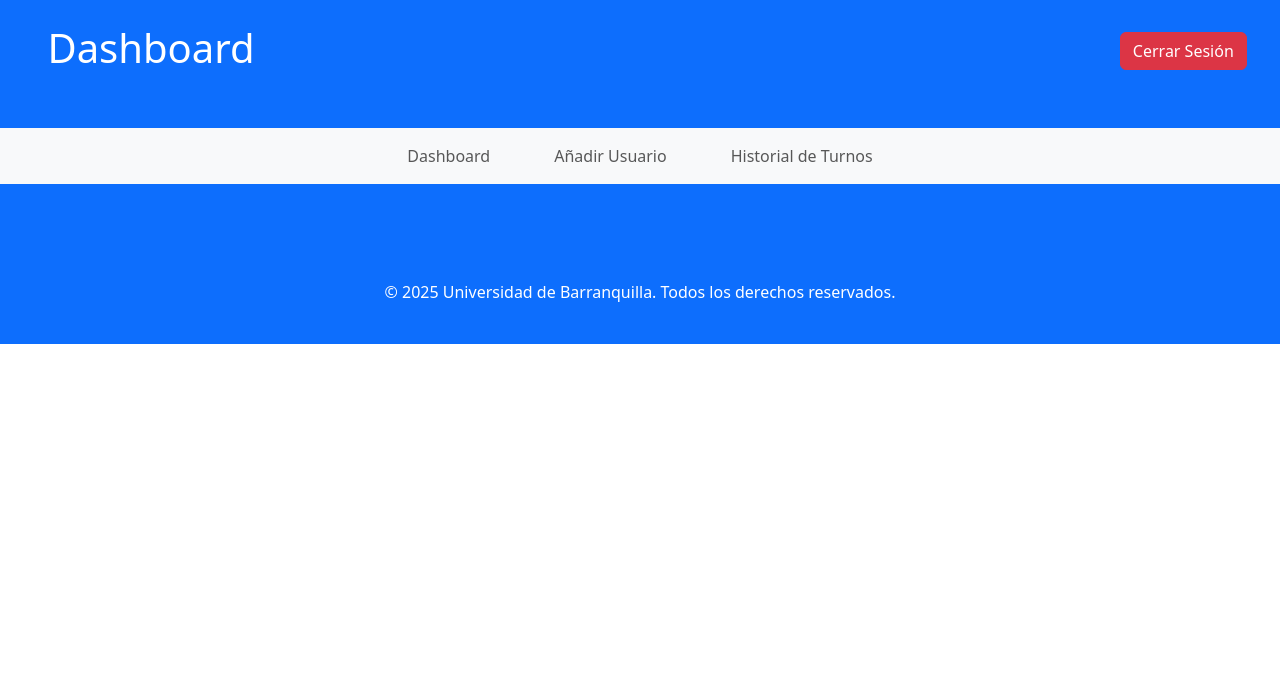
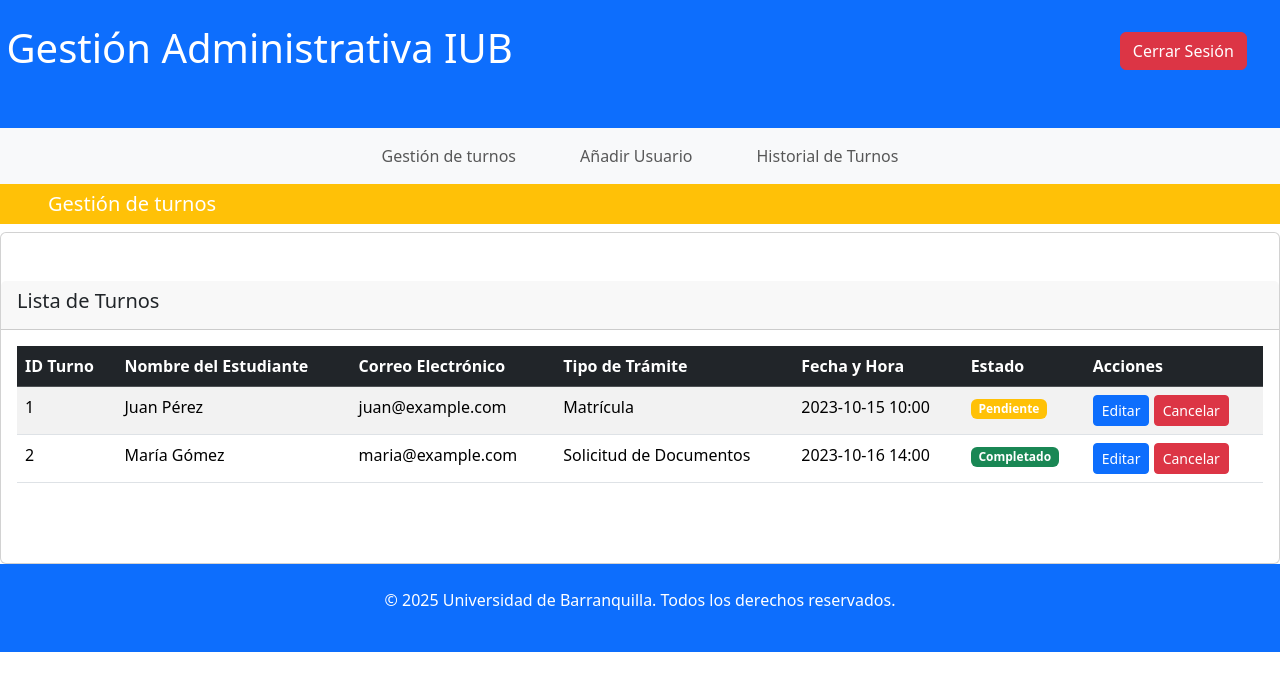
Before and after one commit to davxp/proyect_web_2Corte, a plain HTML site: page html/dashboard_admin.html in a window 1280 px wide. Drawn offline with nearby package versions, Linux system fonts and the light colour scheme.

Commit message:
segundo commit

```diff
--- a/html/agregar_user_admin.html
+++ b/html/agregar_user_admin.html
@@ -8,17 +8,17 @@
     <link rel="stylesheet" href="../bootstrap/css/bootstrap.css">
 </head>
 <body>
-        <header class="bg-primary text-white text-center py-4">
+    <header class="bg-primary text-white text-center pt-4">
         <div class="row">
-                    <div class="col-md-3">
-                        <h1>Dashboard</h1>
+                <div class="col-md-5">
+                    <h1>Gestión Administrativa IUB</h1>
                 </div>
-                     <div class=" col-md-7"></div>
+                 <div class=" col-md-5"></div>
                  <div class="col-md-2 py-2">
                      <button class="btn btn-danger" ">Cerrar Sesión</button>
                  </div>
        </div>
-           <nav class="navbar navbar-expand-lg navbar-light bg-light my-5 text-allign-center">
+       <nav class="navbar navbar-expand-lg navbar-light bg-light mt-5 text-allign-center">
         <div class="container-fluid">
             <button class="navbar-toggler" type="button" data-bs-toggle="collapse" data-bs-target="#navbarNav" aria-controls="navbarNav" aria-expanded="false" aria-label="Toggle navigation">
                 <span class="navbar-toggler-icon"></span>
@@ -27,7 +27,7 @@
                 <ul class="navbar-nav">
                     <!-- Opción 1 -->
                     <li class="nav-item mx-4">
-                            <a class="nav-link" href="dashboard_admin.html">Dashboard</a>
+                        <a class="nav-link" href="dashboard_admin.html">Gestión de turnos</a>
                     </li>
                     <!-- Opción 2 -->
                     <li class="nav-item mx-4">
@@ -41,9 +41,14 @@
             </div>
         </div>
      </nav>
+
      </header>
+
+     <h5 class=" bg-warning text-white py-2 px-5">Agregar Usuario</h5>
+
+
     <main class="container my-5">
-        <div class="row justify-content-center">
+        <div class="row justify-content-center mt-5">
             <div class="col-md-6">
                 <form id="turnoForm" class="bg-light p-4 rounded shadow">
                     <div class="mb-3">
@@ -78,10 +83,11 @@
             </div>
         </div>
     </main>
+
+    <!-- Bootstrap JS -->
+    <script src="https://cdn.jsdelivr.net/npm/bootstrap@5.3.0/dist/js/bootstrap.bundle.min.js"></script>
+</body>
 <footer class="bg-primary text-white text-center py-4 "">
     <p>© 2025 Universidad de Barranquilla. Todos los derechos reservados.</p>
 </footer>
-    <!-- Bootstrap JS -->
-    <script src="https://cdn.jsdelivr.net/npm/bootstrap@5.3.0/dist/js/bootstrap.bundle.min.js"></script>
-</body>
 </html>
--- a/html/dashboard_admin.html
+++ b/html/dashboard_admin.html
@@ -8,17 +8,17 @@
 </head>
 
 <body>
-    <header class="bg-primary text-white text-center py-4">
+    <header class="bg-primary text-white text-center pt-4">
         <div class="row">
-                <div class="col-md-3">
-                    <h1>Dashboard</h1>
+                <div class="col-md-5">
+                    <h1>Gestión Administrativa IUB</h1>
                 </div>
-                 <div class=" col-md-7"></div>
+                 <div class=" col-md-5"></div>
                  <div class="col-md-2 py-2">
                      <button class="btn btn-danger" ">Cerrar Sesión</button>
                  </div>
        </div>
-       <nav class="navbar navbar-expand-lg navbar-light bg-light my-5 text-allign-center">
+       <nav class="navbar navbar-expand-lg navbar-light bg-light mt-5 text-allign-center">
         <div class="container-fluid">
             <button class="navbar-toggler" type="button" data-bs-toggle="collapse" data-bs-target="#navbarNav" aria-controls="navbarNav" aria-expanded="false" aria-label="Toggle navigation">
                 <span class="navbar-toggler-icon"></span>
@@ -27,7 +27,7 @@
                 <ul class="navbar-nav">
                     <!-- Opción 1 -->
                     <li class="nav-item mx-4">
-                        <a class="nav-link" href="dashboard_admin.html">Dashboard</a>
+                        <a class="nav-link" href="dashboard_admin.html">Gestión de turnos</a>
                     </li>
                     <!-- Opción 2 -->
                     <li class="nav-item mx-4">
@@ -42,10 +42,65 @@
         </div>
      </nav>
      </header>
-     <footer class="bg-primary text-white text-center py-4 "">
-        <p>© 2025 Universidad de Barranquilla. Todos los derechos reservados.</p>
-    </footer>
 
+     <main>
+         <h5 class=" bg-warning text-white py-2 px-5">Gestión de turnos</h5>
+         <div class="card py-5">
+            <div class="card-header">
+                <h5 class="card-title">Lista de Turnos</h5>
+            </div>
+            <div class="card-body">
+                <table class="table table-striped table-hover">
+                    <thead class="table-dark">
+                        <tr>
+                            <th>ID Turno</th>
+                            <th>Nombre del Estudiante</th>
+                            <th>Correo Electrónico</th>
+                            <th>Tipo de Trámite</th>
+                            <th>Fecha y Hora</th>
+                            <th>Estado</th>
+                            <th>Acciones</th>
+                        </tr>
+                    </thead>
+                    <tbody>
+                        <!-- Datos de ejemplo -->
+                        <tr>
+                            <td>1</td>
+                            <td>Juan Pérez</td>
+                            <td>juan@example.com</td>
+                            <td>Matrícula</td>
+                            <td>2023-10-15 10:00</td>
+                            <td><span class="badge bg-warning">Pendiente</span></td>
+                            <td>
+                                <button class="btn btn-primary btn-sm" onclick="editarTurno(1)">Editar</button>
+                                <button class="btn btn-danger btn-sm" onclick="cancelarTurno(1)">Cancelar</button>
+                            </td>
+                        </tr>
+                        <tr>
+                            <td>2</td>
+                            <td>María Gómez</td>
+                            <td>maria@example.com</td>
+                            <td>Solicitud de Documentos</td>
+                            <td>2023-10-16 14:00</td>
+                            <td><span class="badge bg-success">Completado</span></td>
+                            <td>
+                                <button class="btn btn-primary btn-sm" onclick="editarTurno(2)">Editar</button>
+                                <button class="btn btn-danger btn-sm" onclick="cancelarTurno(2)">Cancelar</button>
+                            </td>
+                        </tr>
+                        <!-- Más filas dinámicas aquí -->
+                    </tbody>
+                </table>
+            </div>
+        </div>
+    </div>
+     </main>
+
+
+    <script src="../js/dashboard.js"></script>
     <script src="https://cdn.jsdelivr.net/npm/bootstrap@5.3.0/dist/js/bootstrap.bundle.min.js"></script>
 </body>
+<footer class="bg-primary text-white text-center py-4 "">
+    <p>© 2025 Universidad de Barranquilla. Todos los derechos reservados.</p>
+</footer>
 </html>
--- /dev/null
+++ b/js/dashboard.js
@@ -0,0 +1,11 @@
+function editarTurno(id) {
+    alert(`Editando turno con ID: ${id}`);
+    // Lógica para editar el turno
+}
+
+function cancelarTurno(id) {
+    if (confirm("¿Estás seguro de cancelar este turno?")) {
+        alert(`Turno con ID: ${id} cancelado`);
+        // Lógica para cancelar el turno
+    }
+}
```
Also changed, not shown: html/info_admin.html (+55 -21 lines), js/info_admin.js (added, +13 -0 lines). Lines whose indentation alone changed are shown as unchanged.
